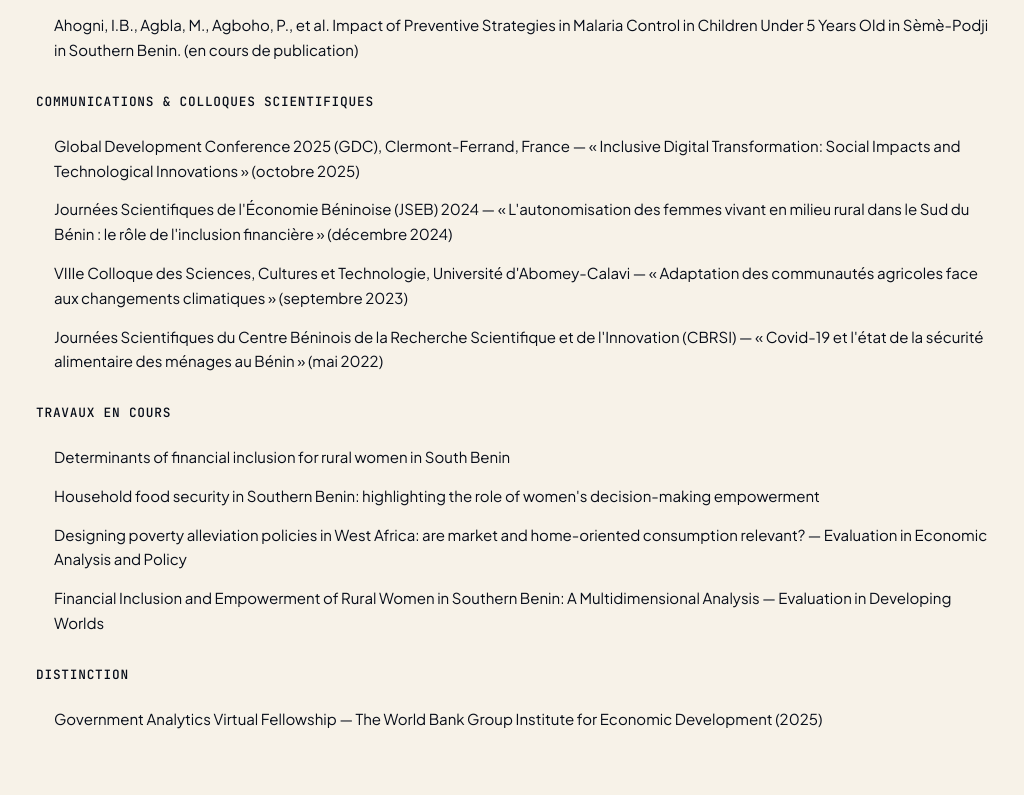
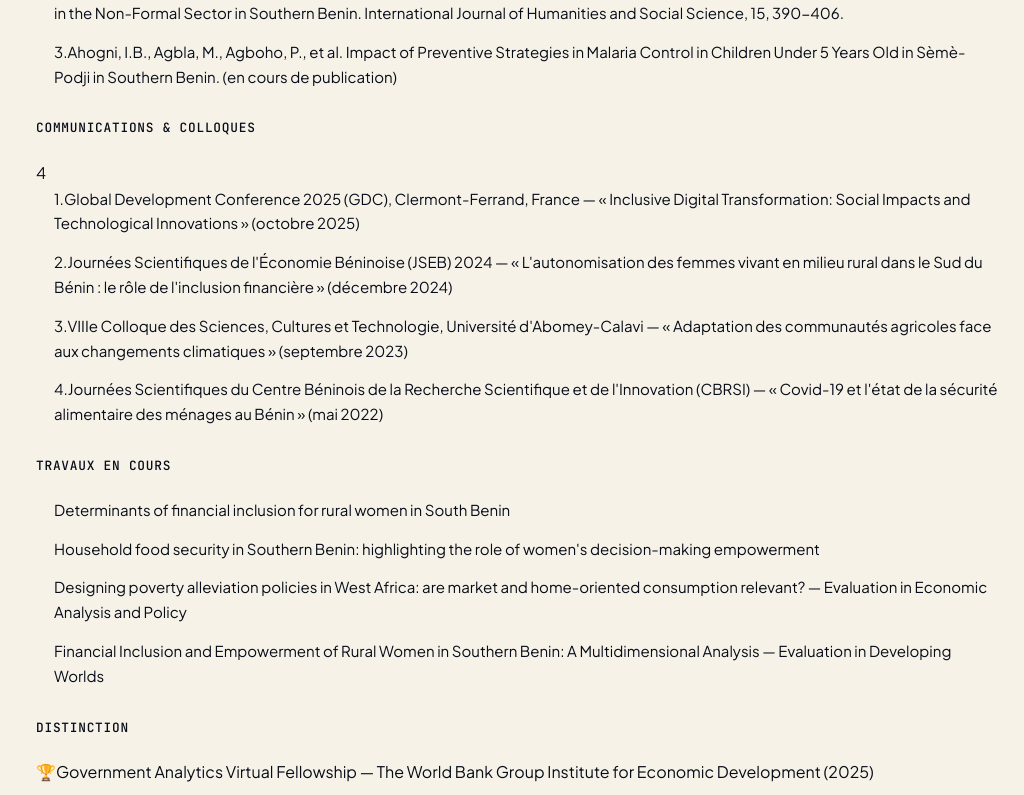
Before and after one commit to hospicehora/HoracioNani, a Next.js app: page / in a window 1280 px wide. Shown: the part 4505-5300 px from the top of the page, without its empty margins (256-1280 px from the left). Built offline with nearby package versions, Linux system fonts and the light colour scheme.

Commit message:
Publications: numérotation + cards

```diff
--- a/components/Publications.js
+++ b/components/Publications.js
@@ -1,5 +1,24 @@
 import styles from "./Publications.module.css";
 import { publications } from "@/data/profile";
+
+function Group({ title, items, numbered = true }) {
+  return (
+    <div className={styles.group}>
+      <div className={styles.groupHeader}>
+        <h3 className={styles.groupTitle}>{title}</h3>
+        {numbered && items.length > 0 && (
+          <span className={styles.groupCount}>{items.length}</span>
+        )}
+      </div>
+      {items.map((p, i) => (
+        <div className={styles.item} key={i}>
+          {numbered && <span className={styles.itemNum}>{i + 1}.</span>}
+          <span>{typeof p === "string" ? p : p.text}</span>
+        </div>
+      ))}
+    </div>
+  );
+}
 
 export default function Publications() {
   return (
@@ -8,38 +27,18 @@ export default function Publications() {
         <p className="eyebrow">Diffusion scientifique</p>
         <h2>Publications &amp; communications</h2>
 
-        <div className={styles.group}>
-          <h3 className={styles.groupTitle}> Publications </h3>
-          {publications.journals.map((p, i) => (
-            <div className={styles.item} key={i}>
-              {p.text}
-            </div>
-          ))}
-        </div>
+        <Group title="Publications" items={publications.journals} />
+        <Group title="Communications &amp; colloques" items={publications.conferences} />
+        <Group title="Travaux en cours" items={publications.ongoing} numbered={false} />
 
         <div className={styles.group}>
-          <h3 className={styles.groupTitle}>
-            Communications &amp; colloques scientifiques
-          </h3>
-          {publications.conferences.map((p, i) => (
-            <div className={styles.item} key={i}>
-              {p.text}
-            </div>
-          ))}
-        </div>
-
-        <div className={styles.group}>
-          <h3 className={styles.groupTitle}>Travaux en cours</h3>
-          {publications.ongoing.map((p, i) => (
-            <div className={styles.item} key={i}>
-              {p}
-            </div>
-          ))}
-        </div>
-
-        <div className={styles.group}>
-          <h3 className={styles.groupTitle}>Distinction</h3>
-          <div className={styles.item}>{publications.distinction}</div>
+          <div className={styles.groupHeader}>
+            <h3 className={styles.groupTitle}>Distinction</h3>
+          </div>
+          <div className={styles.distinction}>
+            <span className={styles.distinctionIcon}>🏆</span>
+            <span>{publications.distinction}</span>
+          </div>
         </div>
       </div>
     </section>
```
